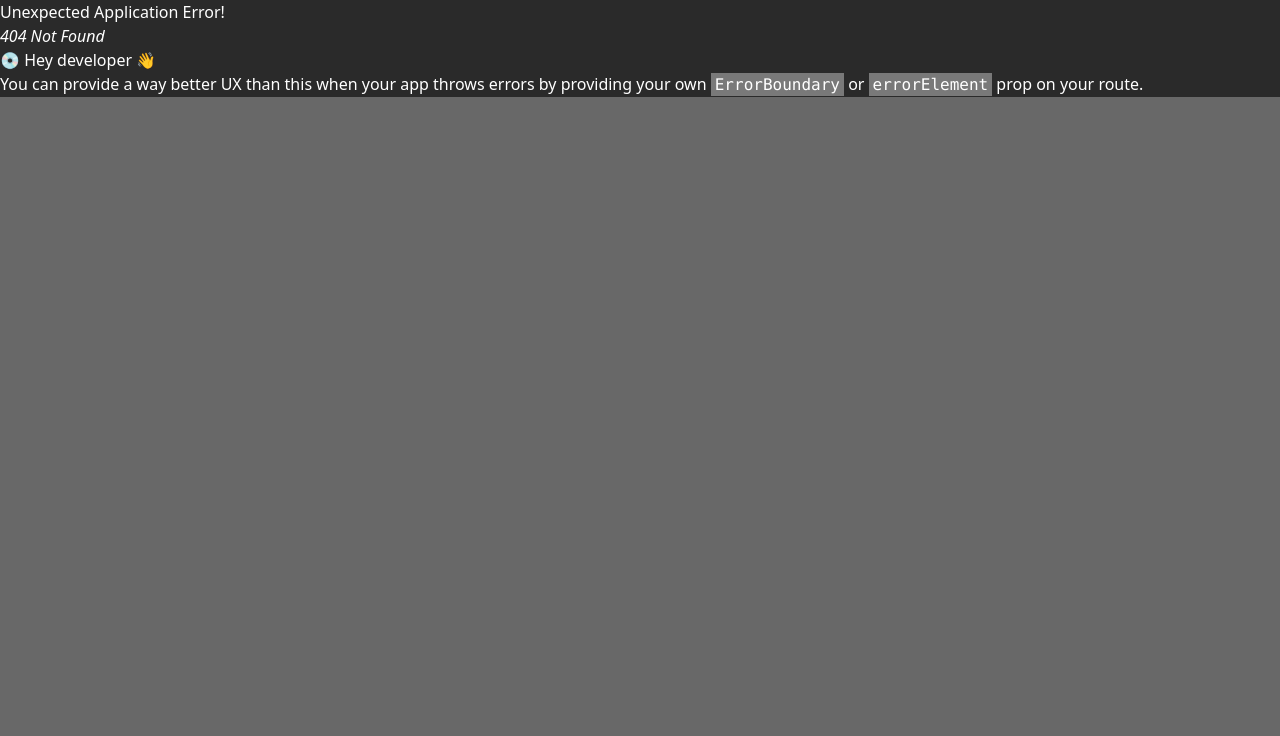
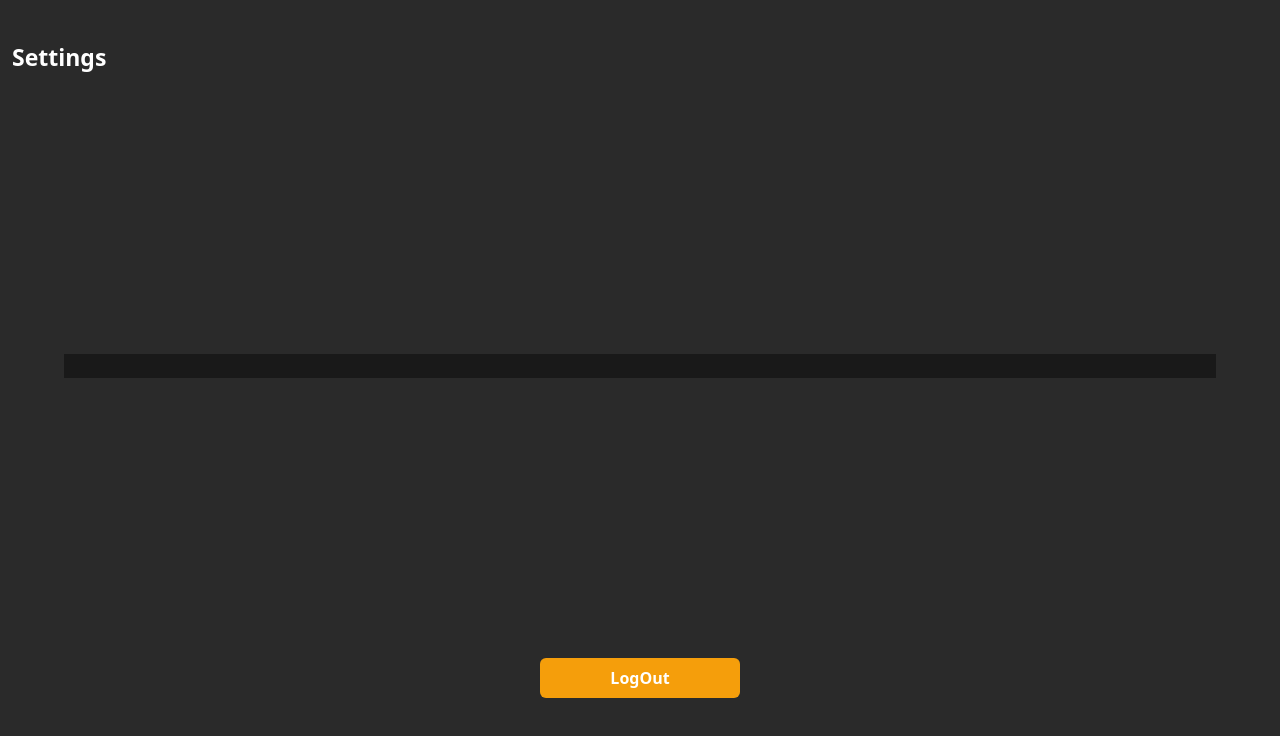
Before and after one commit to AhhmedJamal/Nuvex_movies, a React (Vite) app: page /settings in a window 1280 px wide. Before the commit this address had no page. Shown: the top 736 px of the page. Built offline with nearby package versions, Linux system fonts and the light colour scheme; a web font is replaced by a local one.

Commit message:
update profile page to settings page

```diff
--- a/src/App.tsx
+++ b/src/App.tsx
@@ -3,8 +3,8 @@ import BottomBar from "./components/BottomBar";
 
 function App() {
   return (
-    <div className="container m-auto overflow-y-scroll h-[92vh] ">
-      <div className="h-[90vh] overflow-y-scroll pb-6">
+    <div className="container m-auto overflow-y-scroll h-[100vh] ">
+      <div className=" sm:h-screen h-[90vh] overflow-y-scroll pb-6">
         <Outlet />
       </div>
       <BottomBar />
--- a/src/components/BottomBar.tsx
+++ b/src/components/BottomBar.tsx
@@ -2,11 +2,10 @@ import { Link, useLocation } from "react-router-dom";
 import { GoHomeFill } from "react-icons/go";
 import { IoSearch } from "react-icons/io5";
 import { FaBookmark } from "react-icons/fa";
-import { FaUserCircle } from "react-icons/fa";
-import { auth } from "../config/firebase";
+import { IoSettingsSharp } from "react-icons/io5";
+
 function BottomBar() {
   const { pathname } = useLocation();
-  const user = auth.currentUser;
 
   return (
     <footer className="sm:hidden z-10 fixed bottom-0  w-full  h-[75px] bg-[#2A2A2A] flex justify-around items-center [box-shadow:0px_-1px_10px_0px_rgba(22,_22,_22,_1)] border-t border-zinc-800">
@@ -27,18 +26,10 @@ function BottomBar() {
         <FaBookmark size={25} />
       </Link>
       <Link
-        to={"/profile"}
-        className={pathname === "/profile" ? "text-primary" : ""}
+        to={"/settings"}
+        className={pathname === "/settings" ? "text-primary" : ""}
       >
-        {user !== null ? (
-          <img
-            src={user.photoURL || ""}
-            alt="img user"
-            className="rounded-full w-[30px]"
-          />
-        ) : (
-          <FaUserCircle size={30} />
-        )}
+        <IoSettingsSharp size={29} />
       </Link>
     </footer>
   );
--- a/src/components/NavBar.tsx
+++ b/src/components/NavBar.tsx
@@ -14,7 +14,7 @@ function NavBar() {
     });
   }, []);
   return (
-    <div className="h-[60px] flex items-center justify-between px-4 w-full z-10 border-b [box-shadow:0_4px_15px_#212121] border-zinc-800">
+    <header className="h-[60px] flex items-center justify-between px-4 w-full z-10 border-b [box-shadow:0_4px_15px_#212121] border-zinc-800">
       <div className="flex justify-center items-center gap-2 ">
         {user && user.photoURL ? (
           <img
@@ -39,7 +39,7 @@ function NavBar() {
         NUVEX
         <div className="absolute top-[24px] right-[-1px] bg-[#ffffff0c] [box-shadow:0_4px_30px_#00000005] backdrop-filter backdrop-blur-[2px] w-full h-[10px]"></div>
       </Link>
-    </div>
+    </header>
   );
 }
 
--- a/src/pages/HomePage.tsx
+++ b/src/pages/HomePage.tsx
@@ -90,7 +90,7 @@ export default function Home() {
   }, []);
 
   return (
-    <main>
+    <section>
       <NavBar />
       <CarouselMovie />
       <div className="p-2">
@@ -165,6 +165,6 @@ export default function Home() {
           </div>
         )}
       </div>
-    </main>
+    </section>
   );
 }
--- a/src/pages/MyListPage.tsx
+++ b/src/pages/MyListPage.tsx
@@ -8,9 +8,9 @@ import Shimmer from "../components/Shimmer";
 function MyListPage() {
   const [dataMyList, setDataMyList] = useState([]);
   const [isLoading, setIsLoading] = useState(false);
+  const user = auth.currentUser;
   const getMyList = async () => {
     try {
-      const user = auth.currentUser;
       if (user) {
         const docRef = doc(db, "users", user.email || "");
         const docSnapshot = await getDoc(docRef);
@@ -38,6 +38,7 @@ function MyListPage() {
   }, []);
   return (
     <div className="p-4 ">
+      <h1 className="font-bold text-[23px] self-start pl-3 my-3">My List</h1>
       {!isLoading ? (
         <div className="flex flex-col gap-5 ">
           {dataMyList.map((movie: MovieProps) => {
--- a/src/pages/ProfilePage.tsx
+++ /dev/null
@@ -1,23 +0,0 @@
-import { signOut } from "firebase/auth";
-import { auth } from "../config/firebase";
-import { useNavigate } from "react-router-dom";
-
-function ProfilePage() {
-  const router = useNavigate();
-  const handleLogOut = () => {
-    signOut(auth);
-    router("/auth", { replace: true });
-  };
-  return (
-    <div className="flex flex-col justify-center items-center h-screen">
-      <button
-        onClick={handleLogOut}
-        className="bg-primary p-2 font-bold rounded-md w-[150px]"
-      >
-        LogOut
-      </button>
-    </div>
-  );
-}
-
-export default ProfilePage;
--- /dev/null
+++ b/src/pages/SettingsPage.tsx
@@ -0,0 +1,26 @@
+import { signOut } from "firebase/auth";
+import { auth } from "../config/firebase";
+import { useNavigate } from "react-router-dom";
+
+function SettingsPage() {
+  const router = useNavigate();
+  const handleLogOut = () => {
+    signOut(auth);
+    router("/auth", { replace: true });
+  };
+  return (
+    <section className="flex flex-col justify-between items-center h-[90%] gap-4 pt-[40px]">
+      <h1 className="font-bold text-[23px] self-start pl-3">Settings</h1>
+      <div className="flex items-center gap-4 bg-[#00000067] p-3  w-[90%] "></div>
+
+      <button
+        onClick={handleLogOut}
+        className="bg-primary p-2 font-bold rounded-md w-[200px]"
+      >
+        LogOut
+      </button>
+    </section>
+  );
+}
+
+export default SettingsPage;
--- a/src/router/RouterPages.tsx
+++ b/src/router/RouterPages.tsx
@@ -4,7 +4,7 @@ import Home from "../pages/HomePage";
 import MovieDetails from "../pages/MovieDetails";
 import MyListPage from "../pages/MyListPage";
 import { createBrowserRouter } from "react-router-dom";
-import ProfilePage from "../pages/ProfilePage";
+import SettingsPage from "../pages/SettingsPage";
 import SearchPage from "../pages/SearchPage";
 
 export const router = createBrowserRouter([
@@ -31,8 +31,8 @@ export const router = createBrowserRouter([
         element: <MyListPage />,
       },
       {
-        path: "/Profile",
-        element: <ProfilePage />,
+        path: "/settings",
+        element: <SettingsPage />,
       },
     ],
   },
```
